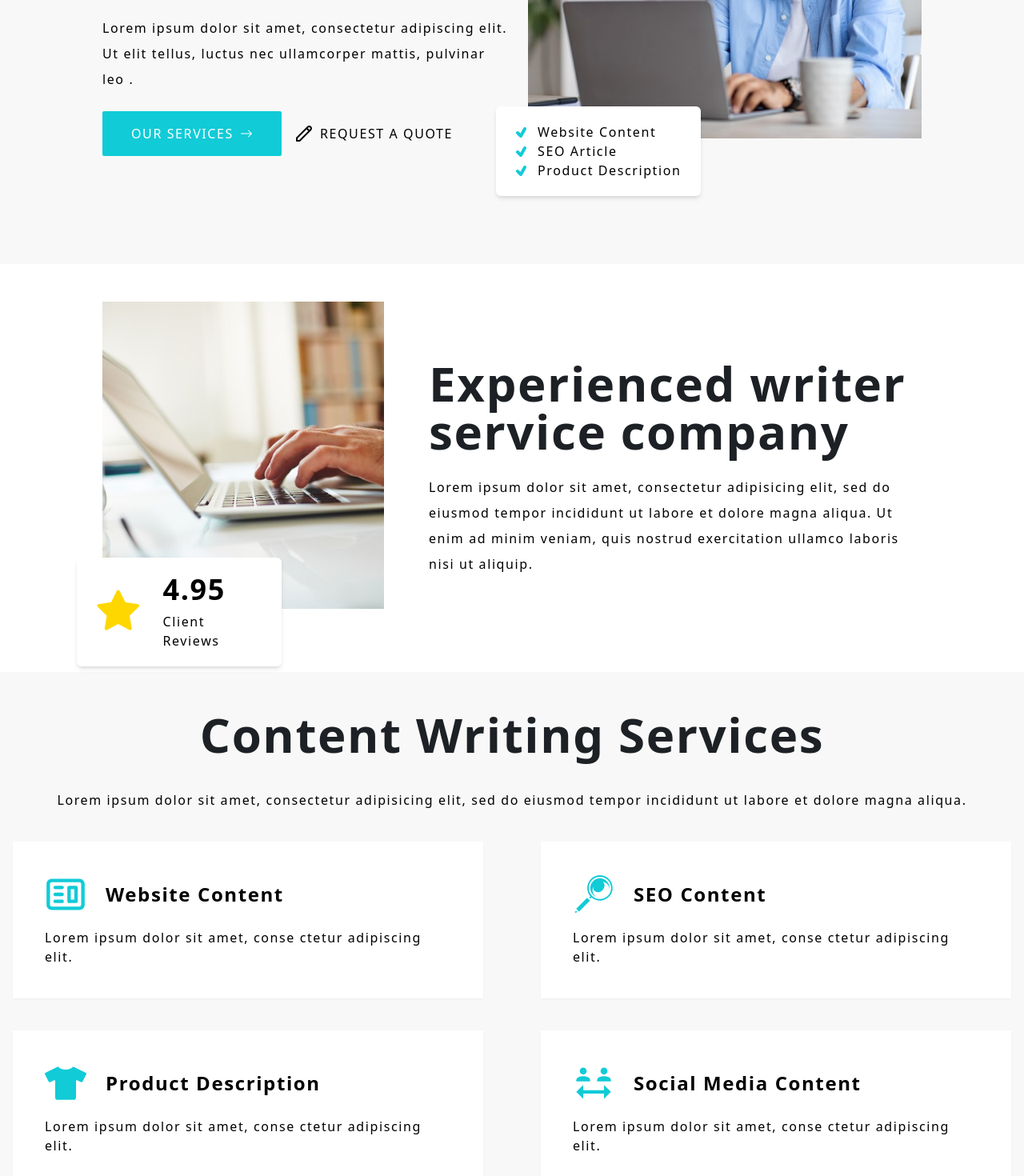
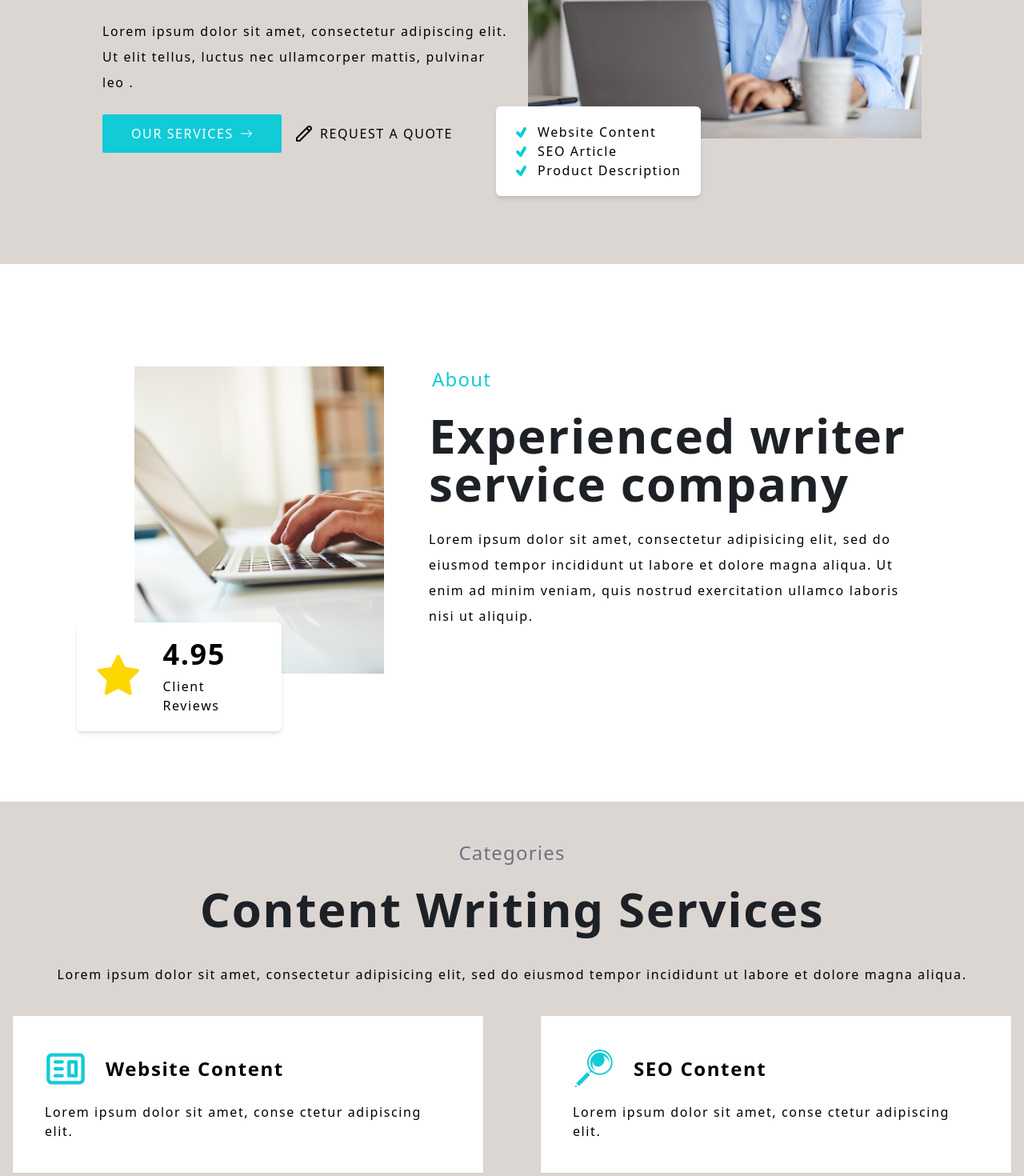
Before and after one commit to anm27/global-probes, a React (Create React App) app: page / in a window 1280 px wide. Shown: the part 400-1870 px from the top of the page at 80% size. Built offline with nearby package versions, Linux system fonts and the light colour scheme.

Commit message:
CP-3 Some Minor Changes

```diff
--- a/src/components/About.js
+++ b/src/components/About.js
@@ -5,7 +5,11 @@ const About = () => {
   //   const primaryColor = "#11cbd7";
 
   return (
-    <div className="lg:space-x-10 flex md:block md:text-start lg:px-32 lg:py-14 items-center justify-between lg:h-510 tracking-widest">
+    <>
+      <div className="lg:space-x-10 flex md:block md:text-start lg:px-32 lg:py-28 tracking-widest">
+        <h2 className="text-start py-6 px-4 text-2xl med:hidden text-primaryColor tracking-wider">
+          About
+        </h2>
         <div className="relative lg:w-656">
           <img
             className="w-full lg:h-96 object-cover ml-auto mr-auto mt-4 mb-12 object-center"
@@ -24,18 +28,22 @@ const About = () => {
         </div>
         <div className="p-4">
           <div className="block space-y-6 lg:w-600 leading-loose">
+            <h2 className="text-start pl-1 text-2xl md:hidden text-primaryColor tracking-wider">
+              About
+            </h2>
             <h1 className="font-bold med:text-6xl md:text-3xl text-headingColor">
               Experienced writer service company
             </h1>
             <p>
               Lorem ipsum dolor sit amet, consectetur adipisicing elit, sed do
-            eiusmod tempor incididunt ut labore et dolore magna aliqua. Ut enim
-            ad minim veniam, quis nostrud exercitation ullamco laboris nisi ut
-            aliquip.
+              eiusmod tempor incididunt ut labore et dolore magna aliqua. Ut
+              enim ad minim veniam, quis nostrud exercitation ullamco laboris
+              nisi ut aliquip.
             </p>
           </div>
         </div>
       </div>
+    </>
   );
 };
 
--- a/src/components/HeroSection.js
+++ b/src/components/HeroSection.js
@@ -17,9 +17,9 @@ const HeroSection = () => {
             Lorem ipsum dolor sit amet, consectetur adipiscing elit. Ut elit
             tellus, luctus nec ullamcorper mattis, pulvinar leo .
           </p>
-          <div className="xs:flex md:justify-center xs:space-x-4">
+          <div className="xs:flex smd:grid gap-4">
             <div className="flex items-center justify-center text-center space-x-2 mdm:px-9 sml:px-4 sml:text-xs py-3 bg-primaryColor text-white rounded-sm">
-              <button>OUR SERVICES</button>
+              <button className="text-base">OUR SERVICES</button>
               <BsArrowRight />
             </div>
             <div className="flex items-center justify-center space-x-2">
--- a/src/components/MobileHeader.js
+++ b/src/components/MobileHeader.js
@@ -1,5 +1,5 @@
 import React, { useState } from "react";
-import { ImCancelCircle } from "react-icons/im";
+import { MdClose } from "react-icons/md";
 import { NavLink } from "react-router-dom";
 import { GoMail } from "react-icons/go";
 import { MdPhoneInTalk } from "react-icons/md";
@@ -16,7 +16,7 @@ const MobileHeader = () => {
   return (
     <>
       {showMobileNav && (
-        <motion.div className="smd:flex w-full items-center lg:hidden xs:px-12 sm:px-8 py-4 justify-between">
+        <motion.div className="smd:flex w-full bg-white items-center lg:hidden xs:px-12 sm:px-8 py-4 justify-between">
           <header className="items-center">
             <img
               className="h-12"
@@ -28,9 +28,9 @@ const MobileHeader = () => {
         </motion.div>
       )}
       {!showMobileNav && (
-        <div className="fixed z-50 w-full">
-          <motion.div className="bg-transparent h-100vh">
-            <div className="smd:flex items-center lg:hidden xs:px-12 sm:px-8 py-4 justify-between">
+        <div className="fixed grid items-center z-50 w-full bg-transparent h-100vh">
+          <motion.div>
+            <div className="smd:flex items-center lg:hidden xs:px-12 sm:px-8 justify-between pt-4">
               <header className="flex items-center flex-row space-x-7">
                 <img
                   className="h-12"
@@ -38,14 +38,10 @@ const MobileHeader = () => {
                   alt="Logo"
                 />
               </header>
-              <ImCancelCircle
-                onClick={showMobileHeader}
-                color="white"
-                size={32}
-              />
+              <MdClose onClick={showMobileHeader} color="white" size={32} />
             </div>
             <nav>
-              <ul className="block items-center text-center text-2xl space-y-16">
+              <ul className="grid justify-center text-center text-2xl space-y-20">
                 <li>
                   <NavLink
                     to="/"
--- a/src/components/Services.js
+++ b/src/components/Services.js
@@ -8,6 +8,9 @@ const Services = () => {
   const primaryColor = "#11cbd7";
   return (
     <div className="bg-sectionBgColor items-center justify-between tracking-widest lg:py-12 md:py-7">
+      <h2 className="text-center pb-6 text-2xl text-gray-500 tracking-wider">
+        Categories
+      </h2>
       <div className="text-center space-y-10">
         <h2 className="font-bold med:text-6xl md:text-3xl text-headingColor">
           Content Writing Services
--- a/tailwind.config.js
+++ b/tailwind.config.js
@@ -60,7 +60,7 @@ module.exports = {
       colors: {
         primaryColor: "#11cbd7",
         primaryDark: "#02c5d1",
-        sectionBgColor: "#F8F8F8",
+        sectionBgColor: "#DCD6D3",
         headingColor: "#1D2125",
         transparent: "#000",
       },
```
Lines whose indentation alone changed are shown as unchanged.
